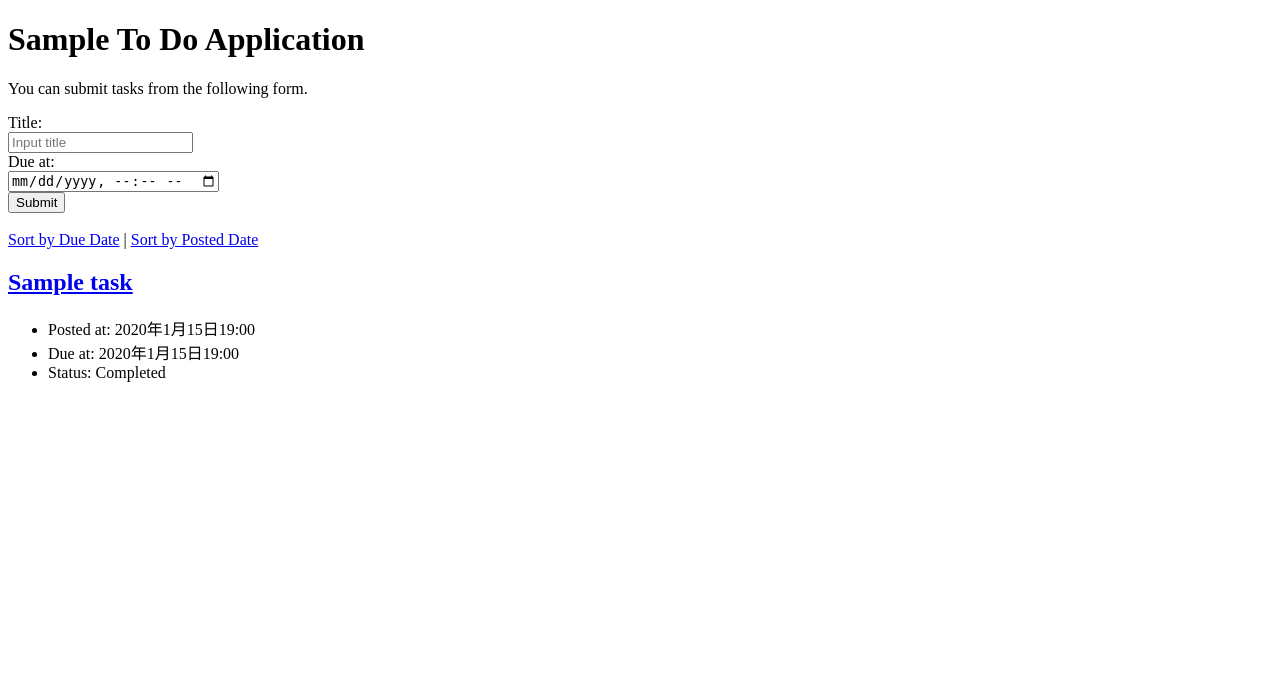
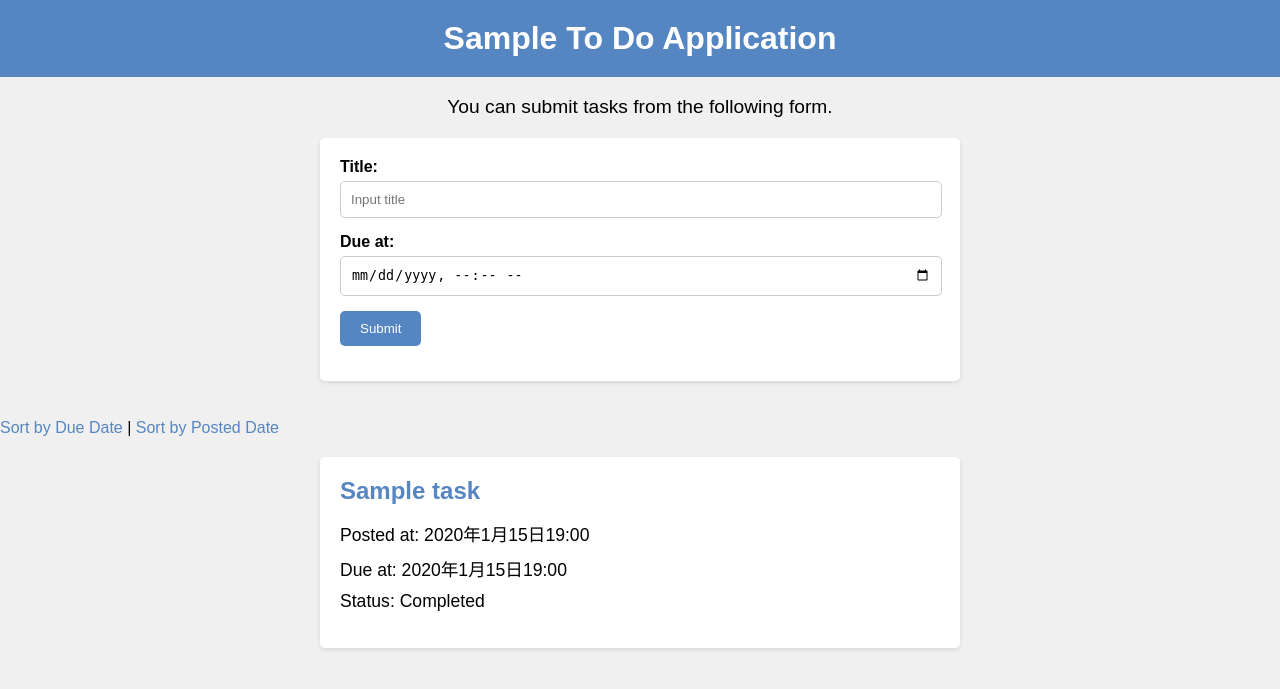
Before and after one commit to itan-iniad/django-test-exercise-re, a Django app: page / in a window 1280 px wide. Shown: the top 689 px of the page. Run offline with Django 5.2, Linux system fonts and the light colour scheme; tables that the repository leaves empty hold one stand-in row (values such as "Sample post").

Commit message:
index-cssを追加

```diff
--- /dev/null
+++ b/todo/templates/todo/index.css
@@ -0,0 +1,92 @@
+body {
+    font-family: Arial, sans-serif;
+    background-color: #f0f0f0;
+    margin: 0;
+    padding: 0;
+}
+
+h1 {
+    background-color: #5686c1;
+    color: white;
+    padding: 20px;
+    text-align: center;
+    margin: 0;
+}
+
+p {
+    text-align: center;
+    font-size: 1.2em;
+}
+
+form {
+    background-color: white;
+    max-width: 600px;
+    margin: 20px auto;
+    padding: 20px;
+    border-radius: 5px;
+    box-shadow: 0 2px 4px rgba(0, 0, 0, 0.1);
+}
+
+form div {
+    margin-bottom: 15px;
+}
+
+label {
+    font-weight: bold;
+}
+
+input[type="text"],
+input[type="datetime-local"] {
+    width: calc(100% - 20px);
+    padding: 10px;
+    margin-top: 5px;
+    border: 1px solid #ccc;
+    border-radius: 5px;
+}
+
+button {
+    background-color: #5686c1;
+    color: white;
+    padding: 10px 20px;
+    border: none;
+    border-radius: 5px;
+    cursor: pointer;
+}
+
+button:hover {
+    background-color: #5686c1;
+}
+
+a {
+    color: #5686c1;
+    text-decoration: none;
+}
+
+a:hover {
+    text-decoration: underline;
+}
+
+.text {
+    background-color: white;
+    max-width: 600px;
+    margin: 20px auto;
+    padding: 20px;
+    border-radius: 5px;
+    box-shadow: 0 2px 4px rgba(0, 0, 0, 0.1);
+}
+
+.text h2 {
+    margin: 0;
+    font-size: 1.5em;
+    color: #333;
+}
+
+.text ul {
+    list-style-type: none;
+    padding: 0;
+}
+
+.text ul li {
+    margin-bottom: 10px;
+    font-size: 1.1em;
+}
--- a/todo/templates/todo/index.html
+++ b/todo/templates/todo/index.html
@@ -6,6 +6,7 @@
     <title>To Do Application</title>
     <meta charset="UTF-8">
     <meta name="author" content="INIAD">
+    <link rel="stylesheet" type="text/css" href="index.css">
 </head>
 
 <body>
```
